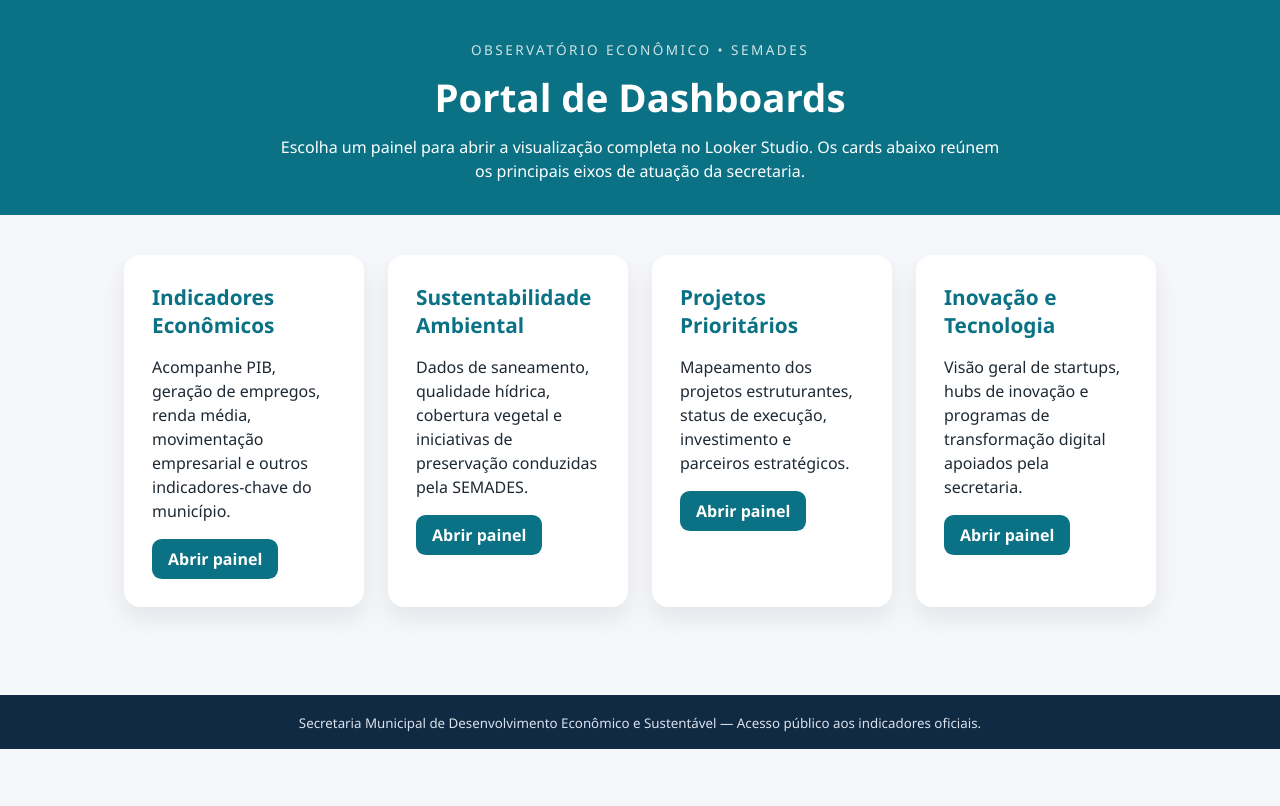
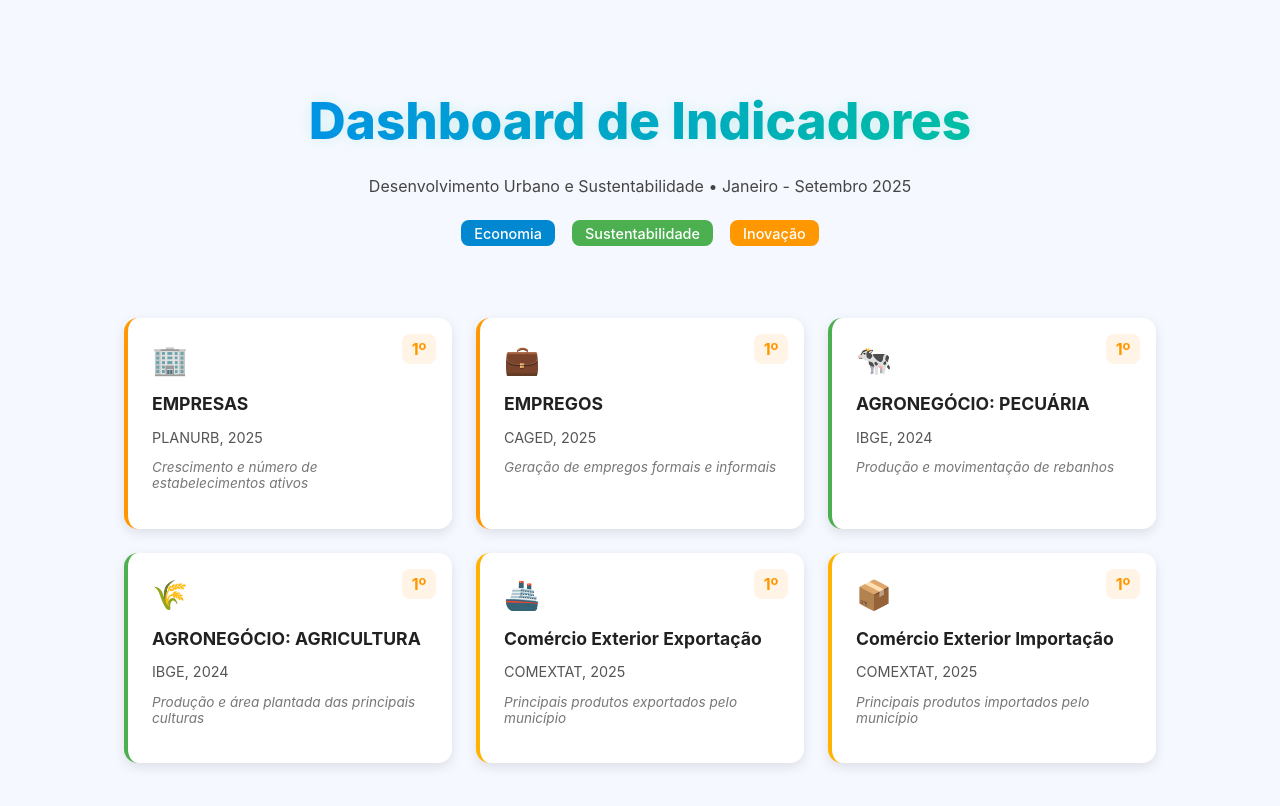
Before and after one commit to Magnumja/semades-dashboard, a React (Vite) app: page / in a window 1280 px wide. Shown: the top 806 px of the page. Built offline with nearby package versions, Linux system fonts and the light colour scheme.

Commit message:
AtualizaçãoInformações&DesignInicial

```diff
--- a/src/Root.jsx
+++ b/src/Root.jsx
@@ -1,63 +1,81 @@
 import React from "react";
+import "./styles/Root.css";
 
-const cards = [
+const indicadores = [
   {
-    titulo: "Indicadores Econômicos",
-    descricao:
-      "Acompanhe PIB, geração de empregos, renda média, movimentação empresarial e outros indicadores-chave do município.",
-    link: "https://lookerstudio.google.com/reporting/indicadores-economicos"
+    icone: "🏢",
+    cor: "economia",
+    titulo: "EMPRESAS",
+    fonte: "PLANURB, 2025",
+    subtitulo: "Crescimento e número de estabelecimentos ativos",
+    posicao: "1º",
   },
   {
-    titulo: "Sustentabilidade Ambiental",
-    descricao:
-      "Dados de saneamento, qualidade hídrica, cobertura vegetal e iniciativas de preservação conduzidas pela SEMADES.",
-    link: "https://lookerstudio.google.com/reporting/sustentabilidade-ambiental"
+    icone: "💼",
+    cor: "economia",
+    titulo: "EMPREGOS",
+    fonte: "CAGED, 2025",
+    subtitulo: "Geração de empregos formais e informais",
+    posicao: "1º",
   },
   {
-    titulo: "Projetos Prioritários",
-    descricao:
-      "Mapeamento dos projetos estruturantes, status de execução, investimento e parceiros estratégicos.",
-    link: "https://lookerstudio.google.com/reporting/projetos-prioritarios"
+    icone: "🐄",
+    cor: "sustentabilidade",
+    titulo: "AGRONEGÓCIO: PECUÁRIA",
+    fonte: "IBGE, 2024",
+    subtitulo: "Produção e movimentação de rebanhos",
+    posicao: "1º",
   },
   {
-    titulo: "Inovação e Tecnologia",
-    descricao:
-      "Visão geral de startups, hubs de inovação e programas de transformação digital apoiados pela secretaria.",
-    link: "https://lookerstudio.google.com/reporting/inovacao-tecnologia"
-  }
+    icone: "🌾",
+    cor: "sustentabilidade",
+    titulo: "AGRONEGÓCIO: AGRICULTURA",
+    fonte: "IBGE, 2024",
+    subtitulo: "Produção e área plantada das principais culturas",
+    posicao: "1º",
+  },
+  {
+    icone: "🚢",
+    cor: "inovacao",
+    titulo: "Comércio Exterior Exportação",
+    fonte: "COMEXTAT, 2025",
+    subtitulo: "Principais produtos exportados pelo município",
+    posicao: "1º",
+  },
+  {
+    icone: "📦",
+    cor: "inovacao",
+    titulo: "Comércio Exterior Importação",
+    fonte: "COMEXTAT, 2025",
+    subtitulo: "Principais produtos importados pelo município",
+    posicao: "1º",
+  },
 ];
 
 export default function Root() {
   return (
-    <>
-      <header className="site-header single-page">
-        <div>
-          <p className="site-tagline">Observatório Econômico • SEMADES</p>
-          <h1 className="site-title">Portal de Dashboards</h1>
-          <p className="site-description">
-            Escolha um painel para abrir a visualização completa no Looker
-            Studio. Os cards abaixo reúnem os principais eixos de atuação da
-            secretaria.
-          </p>
+    <div className="dashboard-container">
+      <header className="dashboard-header">
+        <h1 className="titulo-degrade">Dashboard de Indicadores</h1>
+        <p>Desenvolvimento Urbano e Sustentabilidade • Janeiro - Setembro 2025</p>
+        <div className="legenda">
+          <span className="tag economia">Economia</span>
+          <span className="tag sustentabilidade">Sustentabilidade</span>
+          <span className="tag inovacao">Inovação</span>
         </div>
       </header>
-      <main className="cards-wrapper">
-        {cards.map((card) => (
-          <article className="dashboard-card" key={card.titulo}>
-            <h2>{card.titulo}</h2>
-            <p>{card.descricao}</p>
-            <a className="dashboard-link" href={card.link} target="_blank" rel="noopener noreferrer">
-              Abrir painel
-            </a>
-          </article>
+
+      <main className="card-grid">
+        {indicadores.map((item, index) => (
+          <div key={index} className={`card ${item.cor}`}>
+            <div className="icone">{item.icone}</div>
+            <div className="posicao">{item.posicao}</div>
+            <h2>{item.titulo}</h2>
+            <p className="fonte">{item.fonte}</p>
+            <p className="subtitulo">{item.subtitulo}</p>
+          </div>
         ))}
       </main>
-      <footer>
-        <small>
-          Secretaria Municipal de Desenvolvimento Econômico e Sustentável —
-          Acesso público aos indicadores oficiais.
-        </small>
-      </footer>
-    </>
+    </div>
   );
 }
--- /dev/null
+++ b/src/styles/Root.css
@@ -0,0 +1,172 @@
+body {
+  font-family: "Inter", sans-serif;
+  background-color: #f5f9ff;
+  margin: 0;
+  padding: 0;
+}
+
+.dashboard-container {
+  text-align: center;
+  padding: 2rem;
+}
+
+/* ====== CABEÇALHO ====== */
+
+.dashboard-header {
+  text-align: center;
+  margin-bottom: 2rem;
+  background: none;
+  box-shadow: none;
+  border: none;
+  padding-top: 1.5rem;
+}
+
+.dashboard-header h1 {
+  font-size: 3.2rem;
+  font-weight: 800;
+  line-height: 1.2;
+  margin-bottom: 0.5rem;
+
+  background: linear-gradient(90deg, #0091ea 0%, #00bfa5 100%);
+  -webkit-background-clip: text;
+  -webkit-text-fill-color: transparent;
+  text-shadow: 0 0 14px rgba(0, 191, 165, 0.15);
+}
+
+.titulo-degrade {
+  background: linear-gradient(90deg, #0091ea 0%, #00bfa5 100%);
+  -webkit-background-clip: text;
+  -webkit-text-fill-color: transparent;
+  display: inline-block;
+  text-shadow: 0 0 12px rgba(0, 191, 165, 0.15);
+}
+
+.dashboard-header p {
+  color: #444;
+  font-size: 1rem;
+  margin-bottom: 1.5rem;
+}
+
+/* ====== TAGS ====== */
+
+.legenda {
+  display: flex;
+  justify-content: center;
+  gap: 0.5rem;
+}
+
+.tag {
+  padding: 0.3rem 0.8rem;
+  border-radius: 8px;
+  font-size: 0.9rem;
+  margin: 0 0.3rem;
+  color: white;
+  font-weight: 500;
+}
+
+.tag.economia {
+  background-color: #0288d1;
+}
+
+.tag.sustentabilidade {
+  background-color: #4caf50;
+}
+
+.tag.inovacao {
+  background-color: #ff9800;
+}
+
+/* ====== GRID ====== */
+
+.card-grid {
+  display: grid;
+  grid-template-columns: repeat(auto-fit, minmax(290px, 1fr));
+  gap: 1.5rem;
+  justify-items: center;
+}
+
+/* ====== CARD BASE ====== */
+
+.card {
+  position: relative;
+  background-color: white;
+  border-radius: 14px;
+  box-shadow: 0 4px 12px rgba(0, 0, 0, 0.10);
+  padding: 1.5rem;
+  width: 100%;
+  max-width: 360px;
+  text-align: left;
+  transition: all 0.35s ease;
+  border-left: 4px solid transparent;
+}
+
+/* ====== ANIMAÇÃO HOVER ====== */
+
+.card:hover {
+  transform: translateY(-8px) scale(1.04);
+  box-shadow: 0 10px 28px rgba(0, 0, 0, 0.18);
+}
+
+/* brilho animado na borda lateral */
+.card.economia:hover {
+  border-left: 4px solid #ff9800;
+  box-shadow: 0 10px 30px rgba(255, 152, 0, 0.32);
+}
+
+.card.sustentabilidade:hover {
+  border-left: 4px solid #4caf50;
+  box-shadow: 0 10px 30px rgba(76, 175, 80, 0.32);
+}
+
+.card.inovacao:hover {
+  border-left: 4px solid #ffb300;
+  box-shadow: 0 10px 30px rgba(255, 179, 0, 0.32);
+}
+
+/* ====== CONTEÚDO ====== */
+
+.icone {
+  font-size: 1.8rem;
+  color: #444;
+}
+
+.posicao {
+  position: absolute;
+  top: 1rem;
+  right: 1rem;
+  background-color: #fff4e6;
+  border-radius: 8px;
+  font-weight: bold;
+  color: #ff9800;
+  padding: 0.3rem 0.6rem;
+}
+
+.card.economia {
+  border-left: 4px solid #ff9800;
+}
+
+.card.sustentabilidade {
+  border-left: 4px solid #4caf50;
+}
+
+.card.inovacao {
+  border-left: 4px solid #ffb300;
+}
+
+.card h2 {
+  font-size: 1.1rem;
+  margin: 1rem 0 0.3rem 0;
+  color: #212121;
+}
+
+.card .fonte {
+  font-size: 0.9rem;
+  color: #555;
+  margin-bottom: 0.2rem;
+}
+
+.card .subtitulo {
+  font-size: 0.85rem;
+  color: #777;
+  font-style: italic;
+}
```
